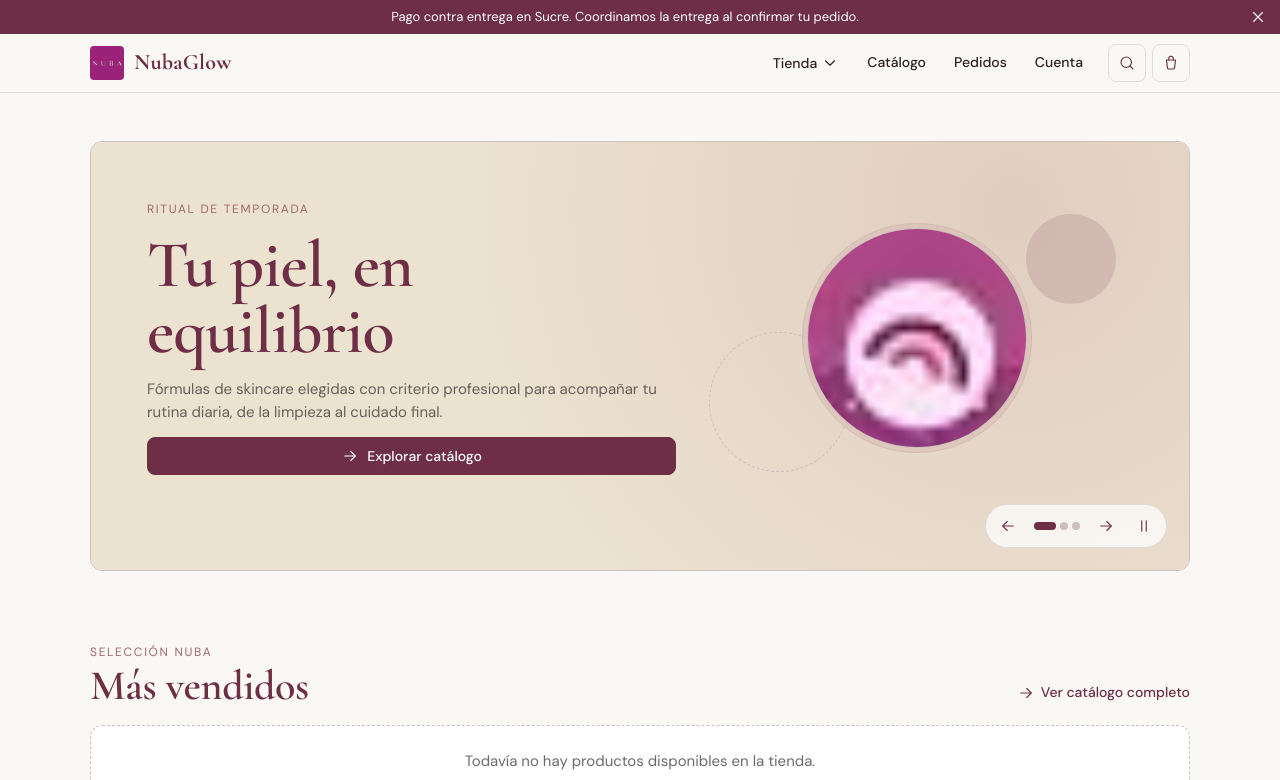
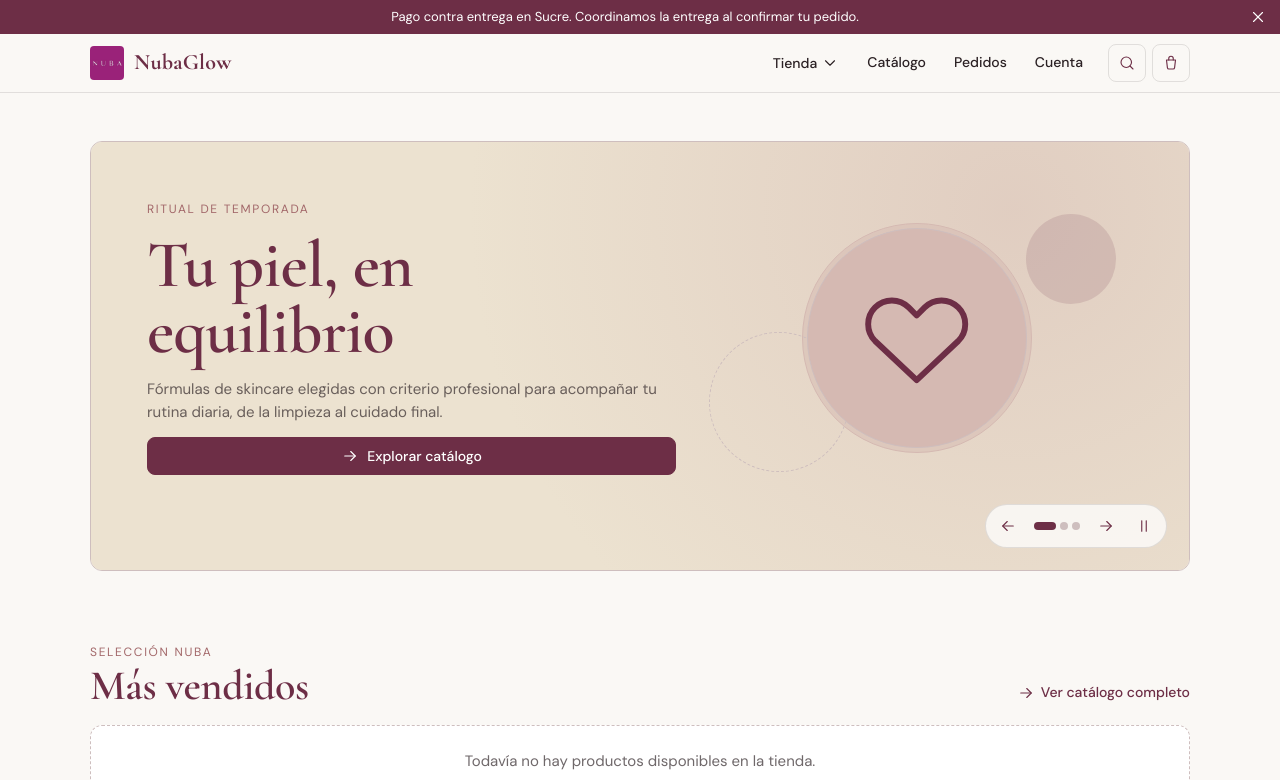
Before and after one commit to Nay-05/nubaglow-app, a website with bundled scripts: page index.html in a window 1280 px wide. Shown: the top 780 px of the page. Built offline with nearby package versions, Linux system fonts and the light colour scheme; files whose address does not match are found by name.

Commit message:
fix(inicio): corazon SVG nitido en el hero en lugar de agrandar icono2

```diff
--- a/css/styles.css
+++ b/css/styles.css
@@ -3117,11 +3117,20 @@ textarea:focus-visible {
 .hero-slide-icono {
   position: relative;
   z-index: 2;
+  display: grid;
+  place-items: center;
   width: clamp(150px, 42vw, 220px);
   aspect-ratio: 1;
-  object-fit: cover;
   border-radius: 50%;
   border: 1px solid var(--color-silver);
+  background-color: var(--color-almond-silk);
+  color: var(--color-wine-plum);
+}
+
+.hero-slide-icono .icon-svg {
+  width: 52%;
+  height: 52%;
+  stroke-width: 1.25;
 }
 
 .hero-slide-forma {
--- a/js/vistas/publicas/inicio.js
+++ b/js/vistas/publicas/inicio.js
@@ -85,11 +85,11 @@ function crearSlide(slide, indice) {
       el('span', { clase: 'hero-slide-forma hero-slide-forma-una' }),
       el('span', { clase: 'hero-slide-forma hero-slide-forma-dos' }),
       el('span', { clase: 'hero-slide-forma hero-slide-forma-tres' }),
-      el('img', {
-        clase: 'hero-slide-icono',
-        src: '/assets/brand/icono2.png',
-        alt: ''
-      })
+      el(
+        'span',
+        { clase: 'hero-slide-icono' },
+        icono('corazon', 84)
+      )
     )
   );
 }
```
